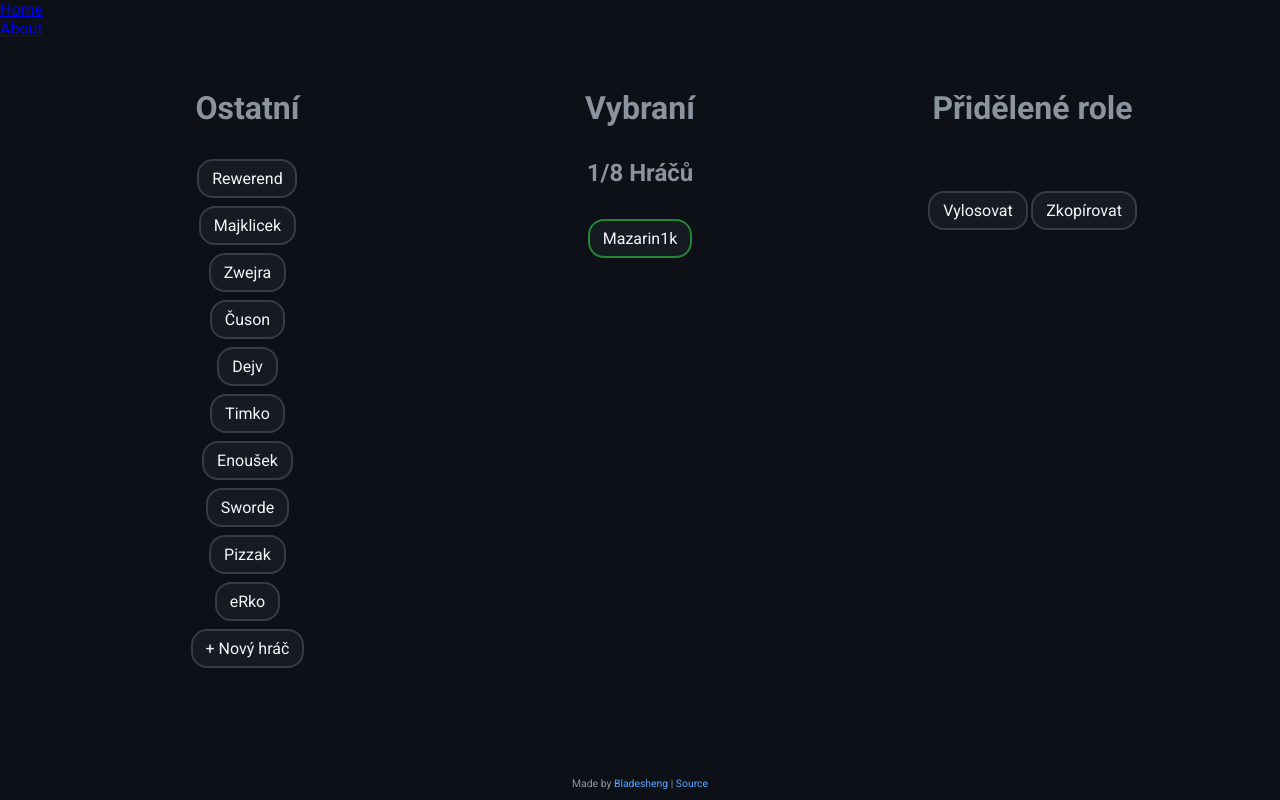
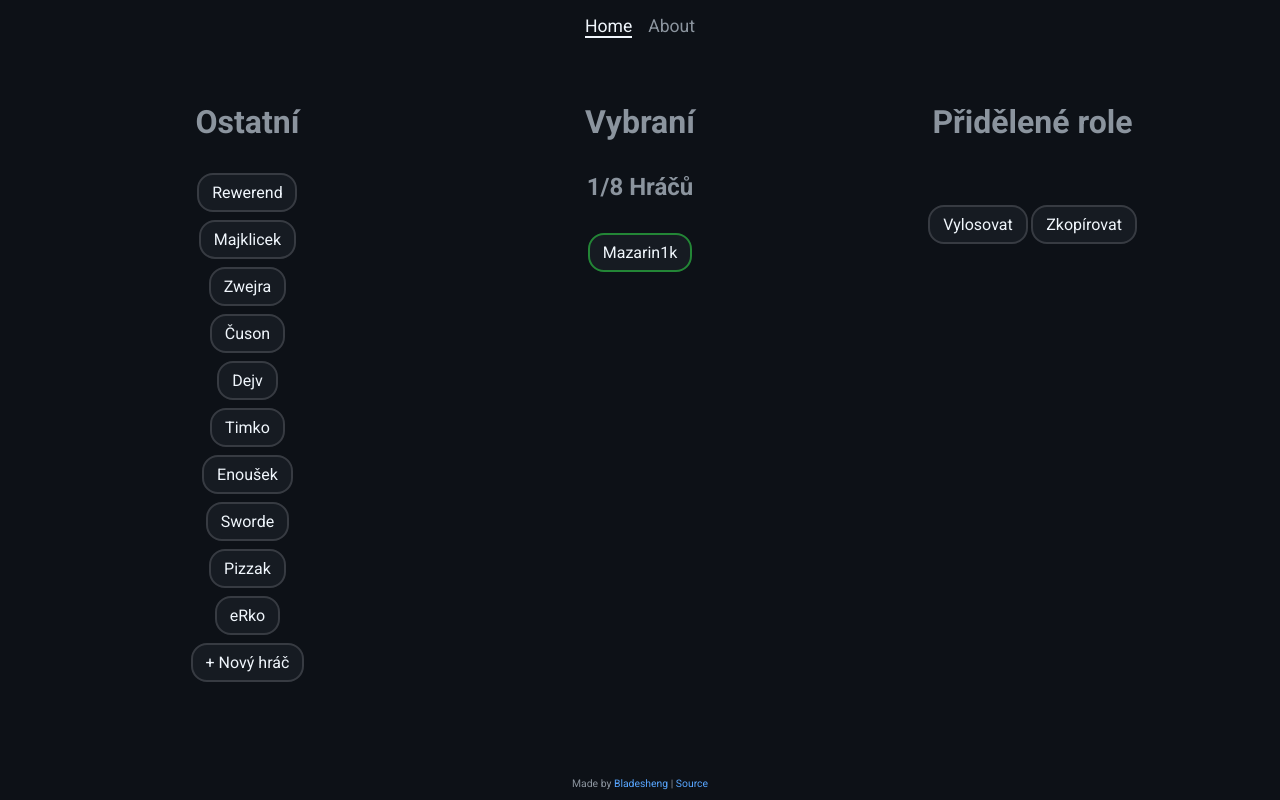
Before and after one commit to Bladesheng/dread-hunger-rolepicker, a SvelteKit app: page / in a window 1280 px wide. Built offline with nearby package versions, Linux system fonts and the light colour scheme.

Commit message:
Style navbar

```diff
--- a/src/routes/Header.svelte
+++ b/src/routes/Header.svelte
@@ -1,19 +1,49 @@
 <script>
   import { base } from "$app/paths";
+  import { page } from "$app/stores";
 </script>
 
 <header>
   <nav>
-    <ul>
+    <ol>
       <li>
-        <a href="{base}/">Home</a>
+        <a class:selected={$page.route.id === "/"} href="{base}/">Home</a>
       </li>
       <li>
-        <a href="{base}/about">About</a>
+        <a class:selected={$page.route.id === "/about"} href="{base}/about">About</a>
       </li>
-    </ul>
+    </ol>
   </nav>
 </header>
 
 <style>
+  header {
+    padding: 16px;
+  }
+
+  ol {
+    display: flex;
+
+    justify-content: center;
+    gap: 16px;
+  }
+
+  a {
+    font-size: 1.1rem;
+    text-decoration: none;
+
+    color: var(--font-color-primary);
+    border-bottom: 2px solid transparent; /* stops buttons from moving when mousing over them */
+  }
+  a.selected {
+    color: var(--font-color-secondary);
+    border-bottom: 2px solid var(--font-color-secondary) !important;
+  }
+  a:hover {
+    border-bottom: 2px solid var(--font-color-primary);
+  }
+  a:active {
+    color: var(--font-color-blue) !important;
+    border-bottom: 2px solid var(--font-color-blue) !important;
+  }
 </style>
```
